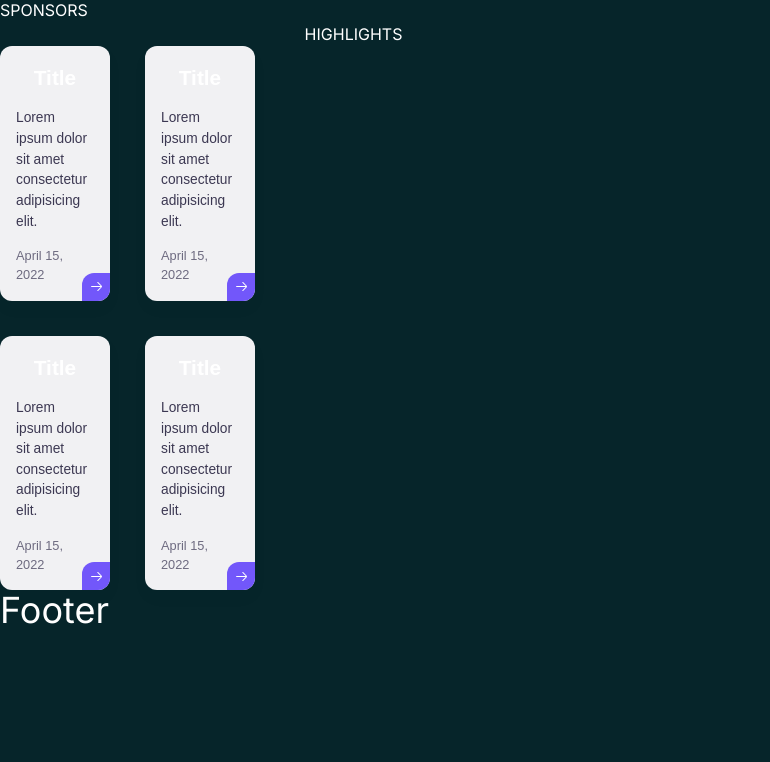
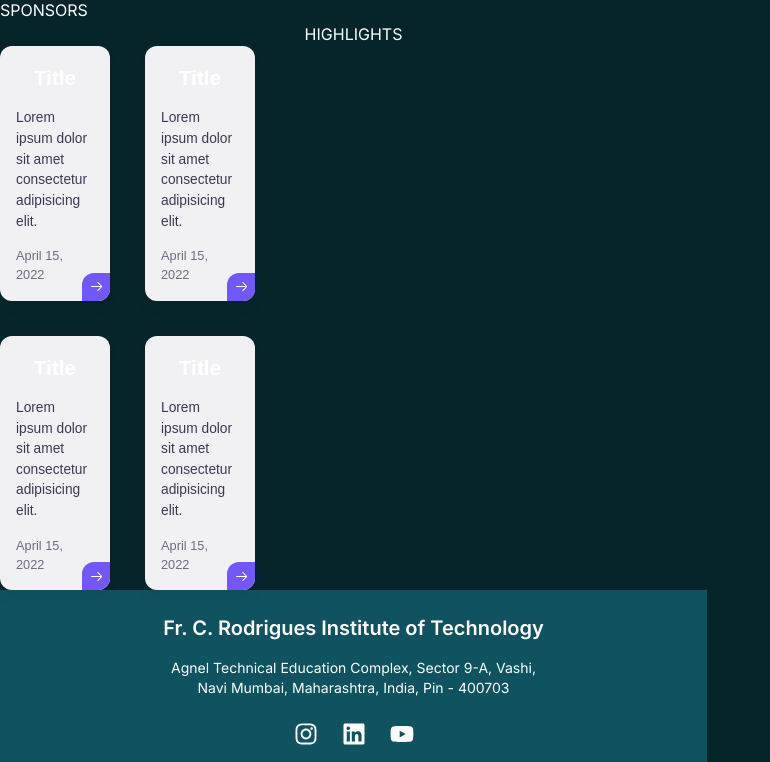
Before and after one commit to sojith29034/FACES2024-frontend, a React (Vite) app: page / in a window 1280 px wide. Shown: the part 1078-1840 px from the top of the page, without its empty margins (0-770 px from the left). Before the commit the page ends 1710 px from the top, so only its background shows below. Built offline with nearby package versions, Linux system fonts and the light colour scheme.

Commit message:
footer done

```diff
--- a/package.json
+++ b/package.json
@@ -16,6 +16,7 @@
     "postcss": "^8.4.41",
     "react": "^18.3.1",
     "react-dom": "^18.3.1",
+    "react-icons": "^5.2.1",
     "react-router-dom": "^6.26.0"
   },
   "devDependencies": {
--- a/src/components/Footer.jsx
+++ b/src/components/Footer.jsx
@@ -1,10 +1,34 @@
+import { FaInstagram, FaLinkedin, FaYoutube } from 'react-icons/fa';
 
 const Footer = () => {
   return (
-    <div className="text-4xl">
-      Footer
-    </div>
-  )
+    <footer className="bg-[#0E535F] text-white pt-6 pb-4 px-4">
+      <div className="container mx-auto text-center max-w-96">
+        {/* College Name */}
+        <h2 className="text-xl font-semibold mb-4">
+          Fr. C. Rodrigues Institute of Technology
+        </h2>
+
+        {/* Address */}
+        <p className="text-sm mb-6">
+          Agnel Technical Education Complex, Sector 9-A, Vashi, Navi Mumbai, Maharashtra, India, Pin - 400703
+        </p>
+
+        {/* Social Media Icons */}
+        <div className="flex justify-center space-x-6">
+          <a href="https://www.instagram.com" target="_blank" rel="noopener noreferrer">
+            <FaInstagram className="text-2xl hover:text-gray-300" />
+          </a>
+          <a href="https://www.linkedin.com" target="_blank" rel="noopener noreferrer">
+            <FaLinkedin className="text-2xl hover:text-gray-300" />
+          </a>
+          <a href="https://www.youtube.com" target="_blank" rel="noopener noreferrer">
+            <FaYoutube className="text-2xl hover:text-gray-300" />
+          </a>
+        </div>
+      </div>
+    </footer>
+  );
 }
 
-export default Footer
+export default Footer;
--- a/src/output.css
+++ b/src/output.css
@@ -601,6 +601,14 @@ video {
   margin-top: 0.5rem;
 }
 
+.mb-4 {
+  margin-bottom: 1rem;
+}
+
+.mb-6 {
+  margin-bottom: 1.5rem;
+}
+
 .block {
   display: block;
 }
@@ -625,8 +633,16 @@ video {
   width: 100%;
 }
 
+.max-w-96 {
+  max-width: 24rem;
+}
+
 .items-center {
   align-items: center;
+}
+
+.justify-center {
+  justify-content: center;
 }
 
 .justify-between {
@@ -637,6 +653,12 @@ video {
   --tw-space-x-reverse: 0;
   margin-right: calc(1rem * var(--tw-space-x-reverse));
   margin-left: calc(1rem * calc(1 - var(--tw-space-x-reverse)));
+}
+
+.space-x-6 > :not([hidden]) ~ :not([hidden]) {
+  --tw-space-x-reverse: 0;
+  margin-right: calc(1.5rem * var(--tw-space-x-reverse));
+  margin-left: calc(1.5rem * calc(1 - var(--tw-space-x-reverse)));
 }
 
 .rounded {
@@ -685,6 +707,28 @@ video {
   padding-bottom: 0.5rem;
 }
 
+.py-8 {
+  padding-top: 2rem;
+  padding-bottom: 2rem;
+}
+
+.px-4 {
+  padding-left: 1rem;
+  padding-right: 1rem;
+}
+
+.pb-4 {
+  padding-bottom: 1rem;
+}
+
+.pt-8 {
+  padding-top: 2rem;
+}
+
+.pt-6 {
+  padding-top: 1.5rem;
+}
+
 .text-center {
   text-align: center;
 }
@@ -710,6 +754,16 @@ video {
 .text-xl {
   font-size: 1.25rem;
   line-height: 1.75rem;
+}
+
+.text-2xl {
+  font-size: 1.5rem;
+  line-height: 2rem;
+}
+
+.text-sm {
+  font-size: 0.875rem;
+  line-height: 1.25rem;
 }
 
 .font-bold {
@@ -771,6 +825,11 @@ h1 {
   background-color: rgb(14 83 95 / var(--tw-bg-opacity));
 }
 
+.hover\:text-gray-300:hover {
+  --tw-text-opacity: 1;
+  color: rgb(209 213 219 / var(--tw-text-opacity));
+}
+
 .focus\:outline-none:focus {
   outline: 2px solid transparent;
   outline-offset: 2px;
```
Also changed, not shown: 1 other file (tests, documents, lock files or other folders).
